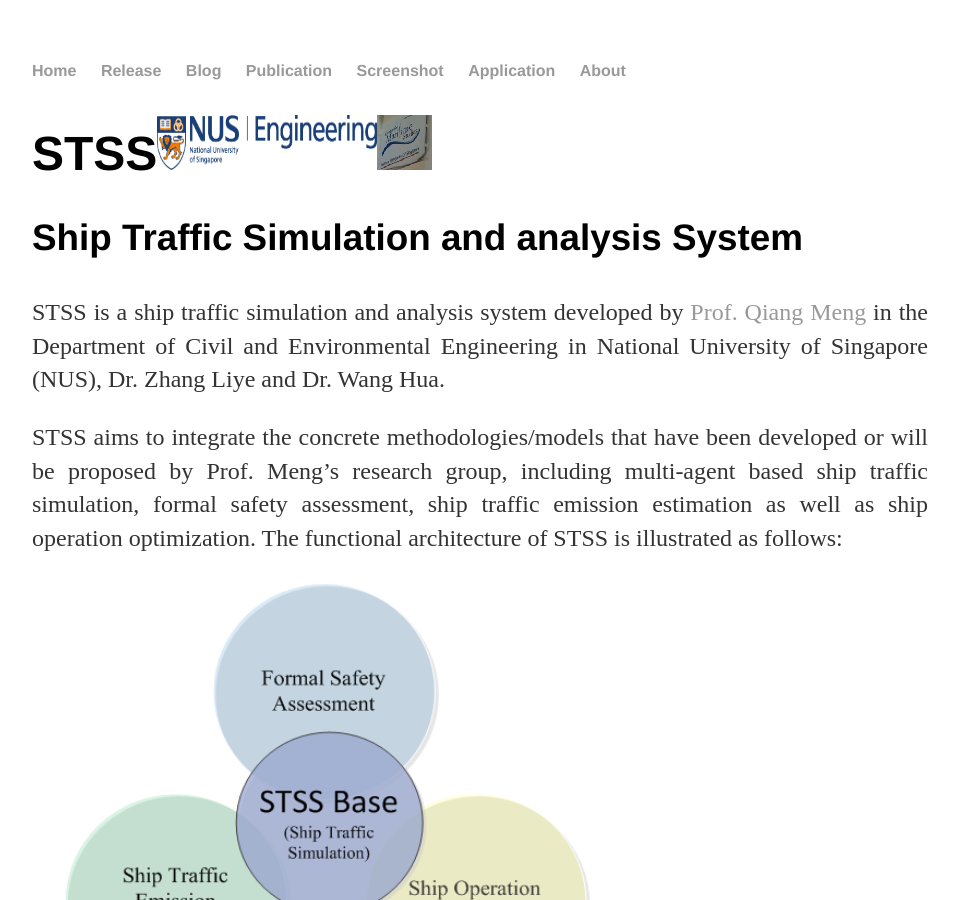
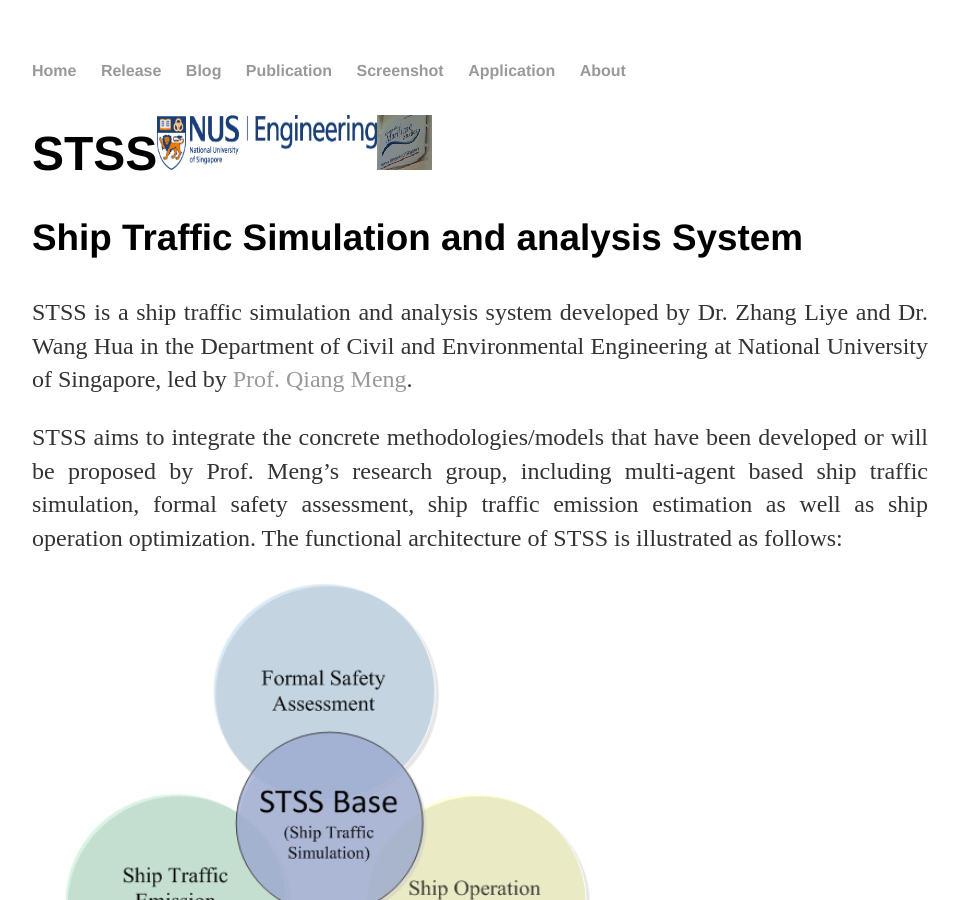
Before and after one commit to stss-maritime/stss-maritime.github.io, a Jekyll site: the page built from index.html, in a window 1280 px wide and 900 px high. Shown: the whole window, without its empty margins (160-1119 px from the left). Built offline with Jekyll 4.4.1, drawn with Linux system fonts in a browser that asks for light colours.

Commit message:
add Wanghua

```diff
--- a/index.html
+++ b/index.html
@@ -6,9 +6,10 @@ title: STSS - Ship Traffic Simulation and Analysis System
 		<div class="blurb">
 			<h1>STSS<img src="logo_ce.png" alt="HTML5 Icon", style="width:220px;height:55px;"><img src="cms-small.bmp" alt="HTML5 Icon", style="width:55px;height:55px;"></h1>
             <h3>Ship Traffic Simulation and analysis System</h3>
-			<p align="justify">STSS is a ship traffic simulation and analysis system developed by <a href="/about">Prof. Qiang Meng</a>
-			in the Department of Civil and Environmental Engineering in National University of Singapore (NUS), Dr. Zhang Liye and Dr. Wang Hua.
-			</p>
+			<p align="justify">
+			STSS is a ship traffic simulation and analysis system developed by Dr. Zhang Liye and Dr. Wang Hua in the Department of Civil and Environmental Engineering at National University of Singapore, led by <a href="/about">Prof. Qiang Meng</a>.
+
+		</p>
 
 			<p align="justify">STSS aims to integrate the concrete methodologies/models that have been developed or will be proposed by
 			Prof. Meng’s research group, including multi-agent based ship traffic simulation, formal safety assessment,
```
